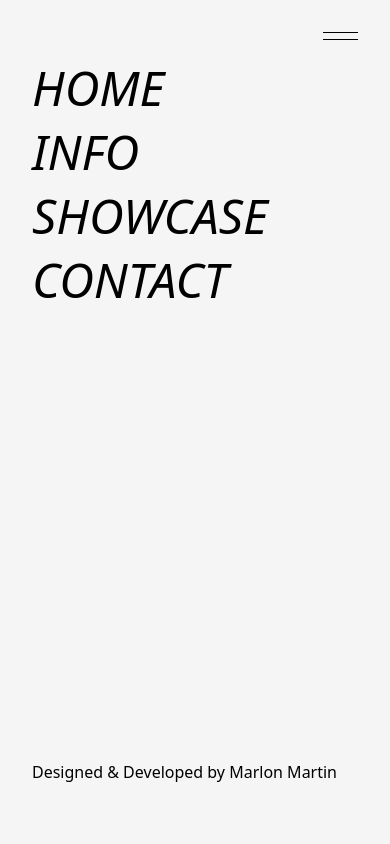
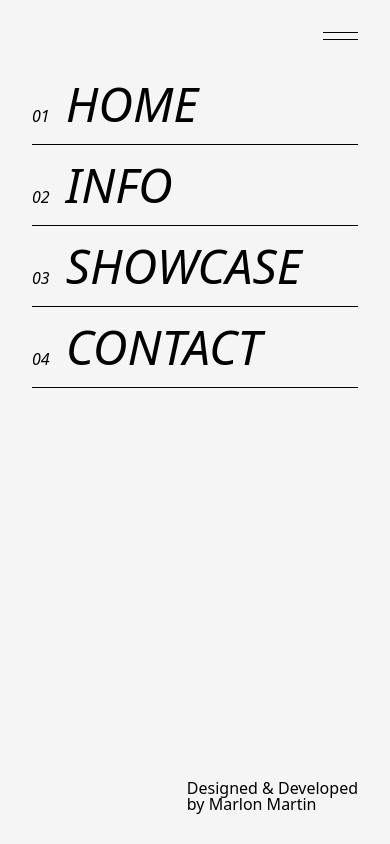
Before and after one commit to decimoDev/d7, a Next.js app: page / in a window 390 px wide. Both pictures are taken after a click on the button 340 px from the left and 36 px from the top of the page. Built offline with nearby package versions, Linux system fonts and the light colour scheme.

Commit message:
init : update config

```diff
--- a/src/components/Navigations.tsx
+++ b/src/components/Navigations.tsx
@@ -14,15 +14,18 @@ const Navigations : FunctionComponent = () => {
           <span className='h-[1px] w-[35px] bg-black'></span>
         </button>
         <nav className=''>
-          {!menu ? null : <ul className='fixed z-[9] h-screen w-full bg-[#F5F5F5] text-black top-0 left-0 py-[4rem] px-[2rem] flex flex-col justify-between text-italic text-[3rem] md:hidden'>
-            <div className='flex flex-col gap-[1rem]'>
+          {!menu ? null : <ul className='fixed z-[9] h-screen w-full bg-[#F5F5F5] text-black top-0 left-0 py-[4rem] px-[2rem] text-italic text-[3rem] md:hidden'>
+            <div className='flex flex-col'>
               {navLinks.map((nav, index) => (
-                <li key={index} className='italic'>
-                  <Link href={`${nav.link}`} onClick={(() => setMenu(false))}>{nav.title}</Link>
+                <li key={index} className='py-[1rem] border-b-[1px] border-black italic'>
+                  <Link href={`${nav.link}`} onClick={(() => setMenu(false))}><span className='text-[1rem] mr-[1rem]'>{nav.span}</span>{nav.title}</Link>
                 </li>
               ))}
             </div>
-            <p className='text-[1rem]'>Designed & Developed by Marlon Martin</p>
+            <div className='fixed bottom-[2rem] right-[2rem]'>
+              <p className='text-[1rem]'>Designed & Developed</p>
+              <p className='text-[1rem]'>by Marlon Martin</p>
+            </div>
           </ul>}
           <ul className='hidden md:flex fixed top-[1rem] left-0 z-10 items-center w-full justify-center gap-[4rem]'>
             <div className='flex flex-row items-center justify-center gap-[4rem]'>
--- a/src/constants/index.ts
+++ b/src/constants/index.ts
@@ -3,19 +3,23 @@ import { NavProps, ShowcaseProps } from "@/interfaces";
 export const navLinks : Array<NavProps> = [
     {
         title : "HOME",
-        link : "/"
+        link : "/",
+        span : "01",
     },
     {
         title : "INFO",
-        link : "/about/info"
+        link : "/about/info",
+        span : "02",
     },
     {
         title : "SHOWCASE",
-        link : "/about/showcase"
+        link : "/about/showcase",
+        span : "03",
     },
     {
         title : "CONTACT",
-        link : "/about/contact"
+        link : "/about/contact",
+        span : "04",
     },
 ]
 
--- a/src/interfaces/index.ts
+++ b/src/interfaces/index.ts
@@ -7,6 +7,7 @@ export interface LayoutProps {
 export interface NavProps {
     title : String
     link : String
+    span : String
 }
 
 export interface ShowcaseProps {
```
